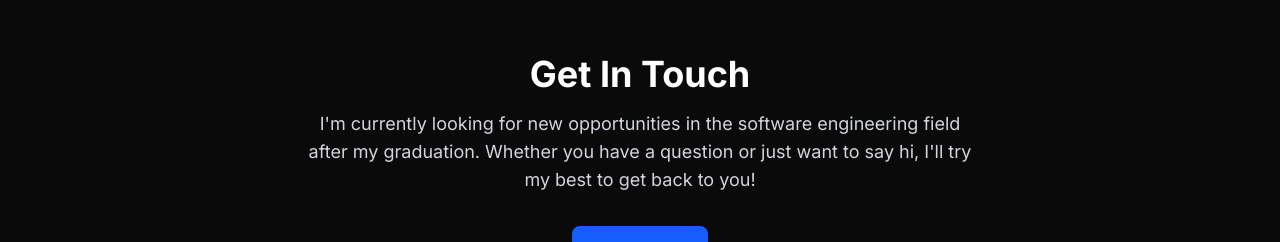
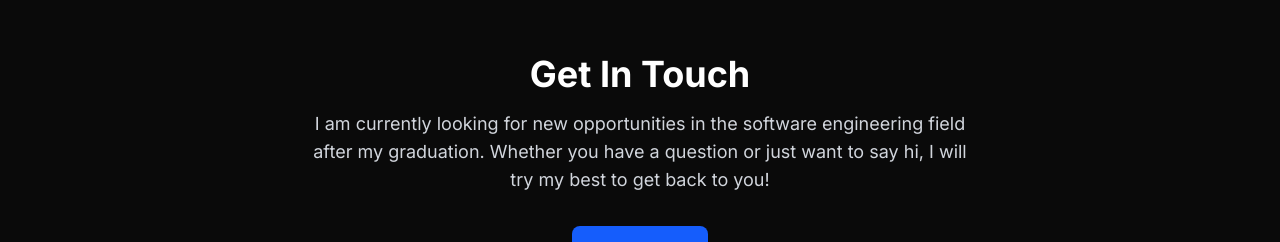
Before and after one commit to caominhnguyen05/caominh-portfolio, a Next.js app: page / in a window 1280 px wide. Shown: the part 3476-3718 px from the top of the page. Built offline with nearby package versions, Linux system fonts and the light colour scheme.

Commit message:
Fix unescaped character issue

```diff
--- a/src/app/components/about.tsx
+++ b/src/app/components/about.tsx
@@ -2,7 +2,7 @@
 
 import { motion } from "framer-motion";
 import React from "react";
-import { Education } from "../types"; // Import our type
+import { Education } from "../types";
 
 interface SectionWrapperProps {
   children: React.ReactNode;
@@ -43,8 +43,8 @@ const About: React.FC = () => {
       </h2>
       <div className="text-center text-lg text-gray-300 space-y-6">
         <p>
-          I'm Minh, from Vietnam, a third-year Computer Science student at Delft
-          University of Technology with a strong foundation in software
+          I&apos;m Minh, from Vietnam, a third-year Computer Science student at
+          Delft University of Technology with a strong foundation in software
           development, algorithms, and data structures. I have gained hands-on
           experience as a Software Engineer Intern at{" "}
           <a
@@ -72,7 +72,7 @@ const About: React.FC = () => {
         <p>
           I love to work in friendly, collaborative environments and am
           passionate about using technology to solve real-world problems. When
-          I'm not coding, I enjoy watching football, going to the gym and
+          I&apos;m not coding, I enjoy watching football, going to the gym and
           travelling around Europe to explore new cities and culture.
         </p>
       </div>
--- a/src/app/components/contact.tsx
+++ b/src/app/components/contact.tsx
@@ -26,9 +26,9 @@ const Contact = () => {
     <SectionWrapper id="contact">
       <h2 className="text-4xl font-bold mb-4 text-white">Get In Touch</h2>
       <p className="text-lg text-gray-300 mb-8 max-w-2xl mx-auto">
-        I'm currently looking for new opportunities in the software engineering
+        I am currently looking for new opportunities in the software engineering
         field after my graduation. Whether you have a question or just want to
-        say hi, I'll try my best to get back to you!
+        say hi, I will try my best to get back to you!
       </p>
       <a
         href="mailto:minhnc2005@gmail.com"
--- a/src/app/components/intro.tsx
+++ b/src/app/components/intro.tsx
@@ -16,7 +16,7 @@ const Intro: React.FC = () => {
         className="max-w-4xl mx-auto px-6"
       >
         <h1 className="text-4xl md:text-6xl font-extrabold text-white leading-tight">
-          Hi, I'm Cao Minh Nguyen.
+          Hi, I&apos;m Cao Minh Nguyen.
           <br />
           <span className="text-gray-400">
             A Computer Science Student at TU Delft.
```
